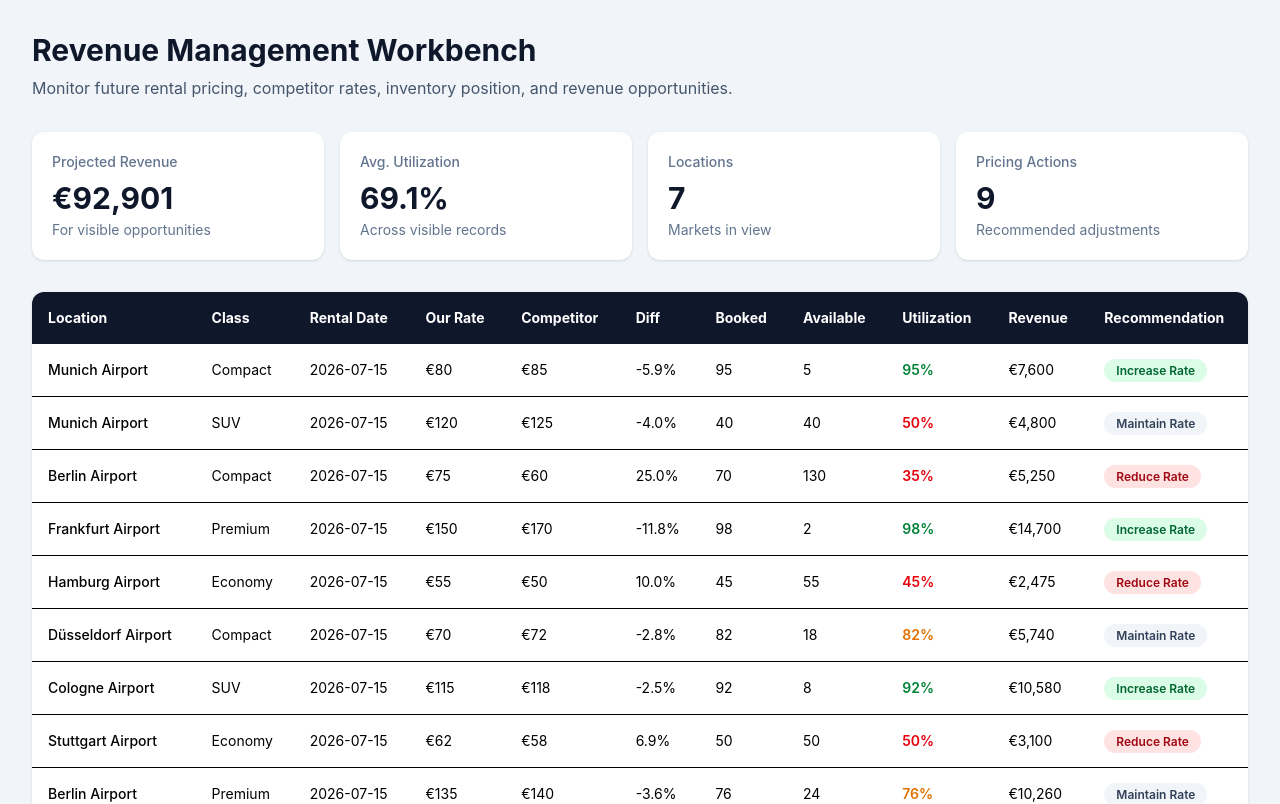
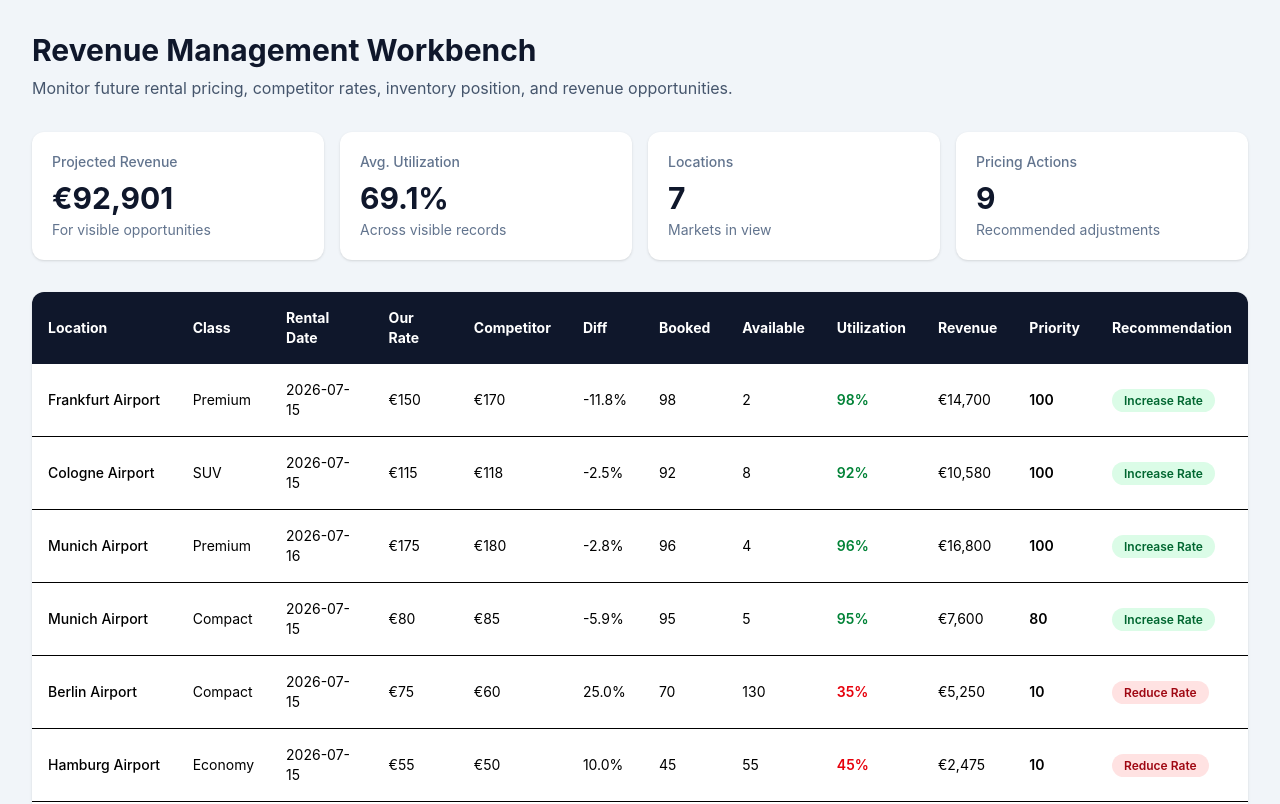
Before and after one commit to JHCairn/rate-management-workbench, a React (Vite) app: page / in a window 1280 px wide. Shown: the top 804 px of the page. Built offline with nearby package versions, Linux system fonts and the light colour scheme.

Commit message:
add priority and sorting

```diff
--- a/src/components/RevenueDashboard.tsx
+++ b/src/components/RevenueDashboard.tsx
@@ -4,7 +4,9 @@ import {
     calculateRateDifference,
     calculateRevenue,
     getRecommendation,
+    calculatePriorityScore,
 } from "../logic/recommendations";
+
 
 function getRecommendationStyle(recommendation: string) {
     switch (recommendation) {
@@ -63,15 +65,23 @@ export function RevenueDashboard() {
                                 <th className="p-4">Available</th>
                                 <th className="p-4">Utilization</th>
                                 <th className="p-4">Revenue</th>
+                                <th className="p-4">Priority</th>
                                 <th className="p-4">Recommendation</th>
                             </tr>
                         </thead>
 
                         <tbody>
-                            {pricingData.map((record) => {
+                            {[...pricingData]
+  .sort(
+    (a, b) =>
+      calculatePriorityScore(b) -
+      calculatePriorityScore(a)
+  )
+  .map((record) => {
                                 const recommendation = getRecommendation(record);
                                 const rateDifference = calculateRateDifference(record);
                                 const revenue = calculateRevenue(record);
+                                const priorityScore = calculatePriorityScore(record);
 
                                 return (
                                     <tr key={record.id} className="border-b">
@@ -83,20 +93,12 @@ export function RevenueDashboard() {
                                         <td className="p-4">{rateDifference.toFixed(1)}%</td>
                                         <td className="p-4">{record.bookedVehicles}</td>
                                         <td className="p-4">{record.availableVehicles}</td>
-                                        <td
-                                            className={`p-4 ${getUtilizationStyle(
-                                                record.utilizationForecast
-                                            )}`}
-                                        >
-                                            {record.utilizationForecast}%
-                                        </td>                                        <td className="p-4">€{revenue.toLocaleString()}</td>
-                                        <td className="p-4">
-                                            <span
-                                                className={`rounded-full px-3 py-1 text-xs font-semibold ${getRecommendationStyle(
-                                                    recommendation
-                                                )}`}
-                                            >
-                                                {recommendation}
+                                        <td className={`p-4 ${getUtilizationStyle(record.utilizationForecast
+                                            )}`} >{record.utilizationForecast}%</td>
+                                        <td className="p-4">€{revenue.toLocaleString()}</td>
+                                        <td className="p-4 font-semibold">{priorityScore}</td>
+                                        <td className="p-4"><span className={`rounded-full px-3 py-1 text-xs font-semibold ${getRecommendationStyle(
+                                                    recommendation )}`} >  {recommendation}
                                             </span>
                                         </td>
                                     </tr>
--- a/src/logic/recommendations.ts
+++ b/src/logic/recommendations.ts
@@ -26,3 +26,40 @@ export function calculateRateDifference(record: PricingRecord): number {
 export function calculateRevenue(record: PricingRecord): number {
   return record.internalRate * record.bookedVehicles;
 }
+export function calculatePriorityScore(record: PricingRecord): number {
+  const recommendation = getRecommendation(record);
+
+  if (recommendation === "Maintain Rate") {
+    return 0;
+  }
+
+  let score = 0;
+
+  if (record.utilizationForecast >= 90) {
+    score += 40;
+  }
+
+  if (record.availableVehicles <= 10) {
+    score += 30;
+  }
+
+  if (calculateRevenue(record) >= 10000) {
+    score += 20;
+  }
+
+  if (
+    recommendation === "Increase Rate" &&
+    record.internalRate < record.competitorRate
+  ) {
+    score += 10;
+  }
+
+  if (
+    recommendation === "Reduce Rate" &&
+    record.internalRate > record.competitorRate
+  ) {
+    score += 10;
+  }
+
+  return score;
+}
--- a/src/types/pricing.ts
+++ b/src/types/pricing.ts
@@ -11,3 +11,7 @@ export interface PricingRecord {
 }
 
 export type Recommendation = "Increase Rate" | "Reduce Rate" | "Maintain Rate";
+
+export interface PrioritizedPricingRecord extends PricingRecord {
+  priorityScore: number;
+}
```
